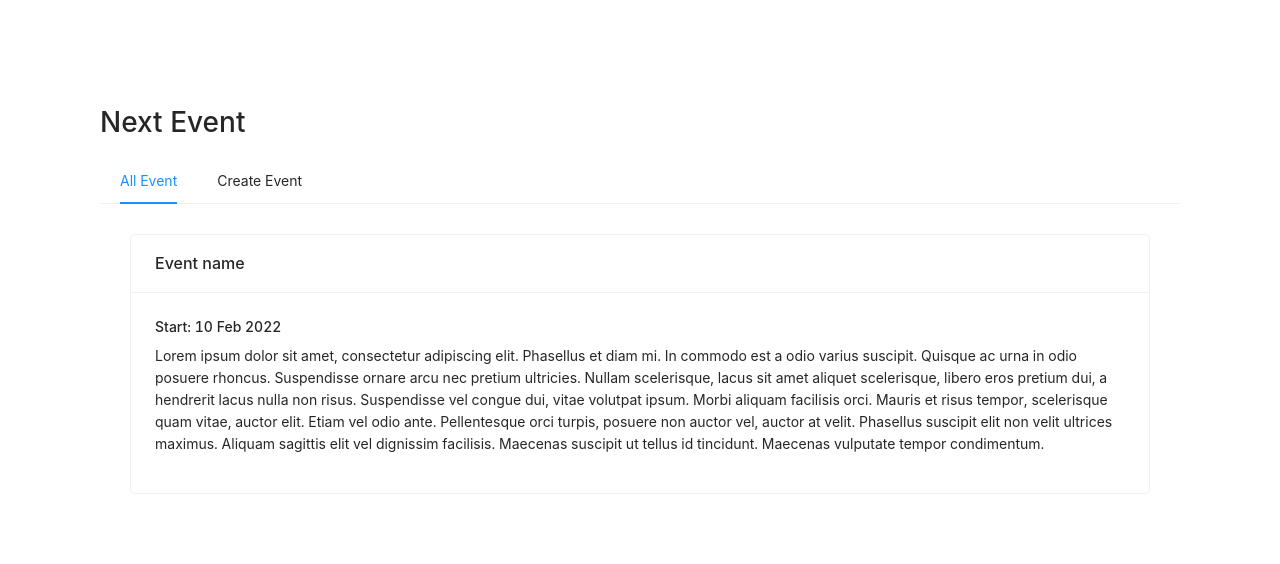
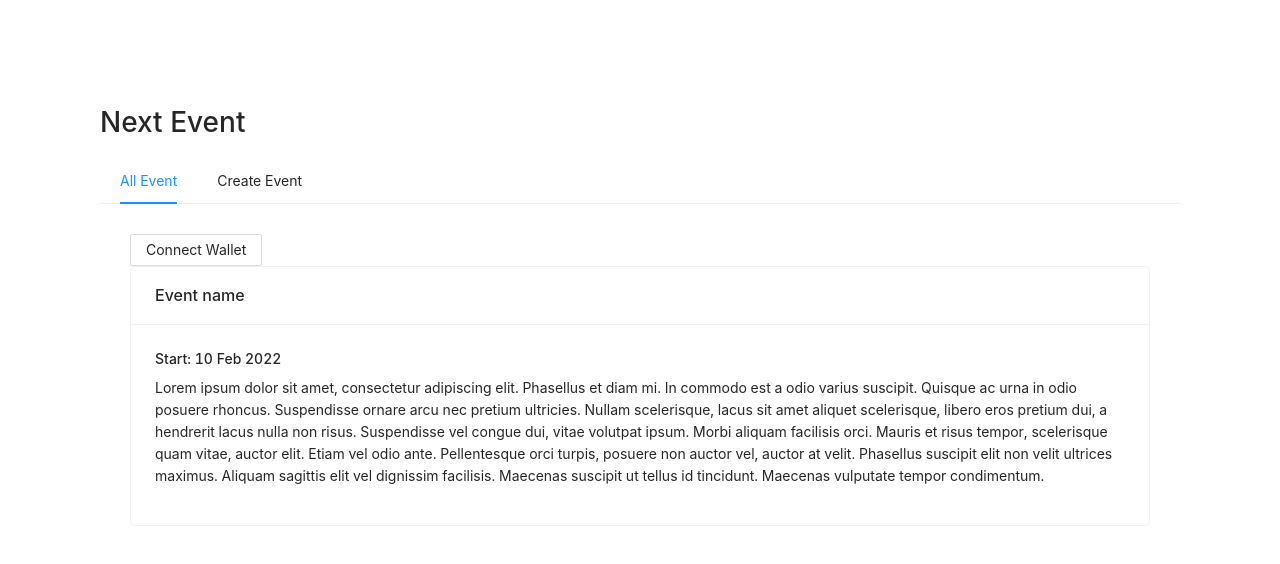
Before and after one commit to teerasej/nextflow-nextjs-web3-event-simple, a Next.js app: page / in a window 1280 px wide. Shown: the top 564 px of the page. Built offline with nearby package versions, Linux system fonts and the light colour scheme; what @web3-react/core would draw is missing.

Commit message:
prepare connect button

```diff
--- a/pages/index.tsx
+++ b/pages/index.tsx
@@ -1,20 +1,23 @@
-import { Card } from 'antd'
+import { useWeb3React } from '@web3-react/core'
+import { InjectedConnector } from '@web3-react/injected-connector'
+import { Web3Provider } from '@ethersproject/providers'
+import { Button, Card } from 'antd'
 import type { NextPage } from 'next'
-import { useState } from 'react'
-import MainMenu from '../components/menu'
+import { useEffect } from 'react'
 
 const Home: NextPage = () => {
+
+  const onClick = () => {
+  }
 
 
 
 
-  const onChange = () => {
-
-  }
 
   return (
 
     <div style={{ padding: 30 }}>
+      <Button onClick={onClick}>Connect Wallet</Button>
       <Card title="Event name" style={{ width: '100%', borderRadius: 5 }}>
         <h4>Start: 10 Feb 2022</h4>
         <p>Lorem ipsum dolor sit amet, consectetur adipiscing elit. Phasellus et diam mi. In commodo est a odio varius suscipit. Quisque ac urna in odio posuere rhoncus. Suspendisse ornare arcu nec pretium ultricies. Nullam scelerisque, lacus sit amet aliquet scelerisque, libero eros pretium dui, a hendrerit lacus nulla non risus. Suspendisse vel congue dui, vitae volutpat ipsum. Morbi aliquam facilisis orci. Mauris et risus tempor, scelerisque quam vitae, auctor elit. Etiam vel odio ante. Pellentesque orci turpis, posuere non auctor vel, auctor at velit. Phasellus suscipit elit non velit ultrices maximus. Aliquam sagittis elit vel dignissim facilisis. Maecenas suscipit ut tellus id tincidunt. Maecenas vulputate tempor condimentum.</p>
```
